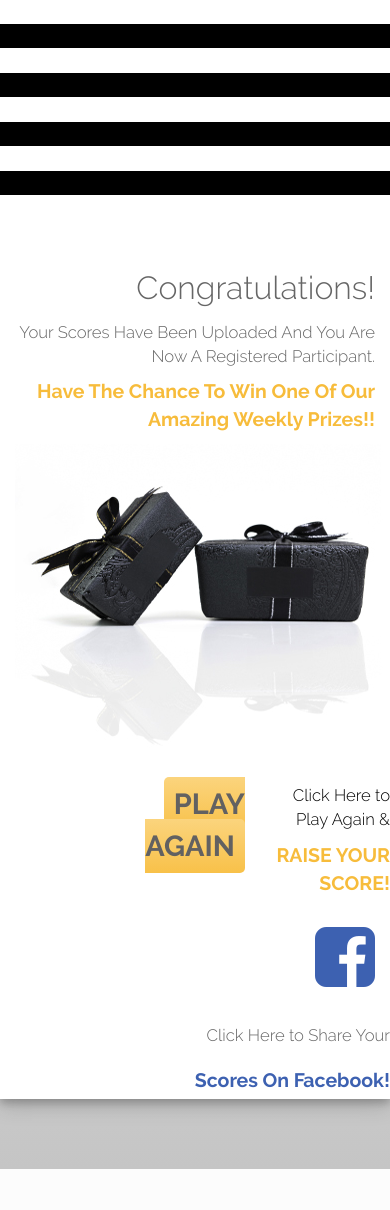
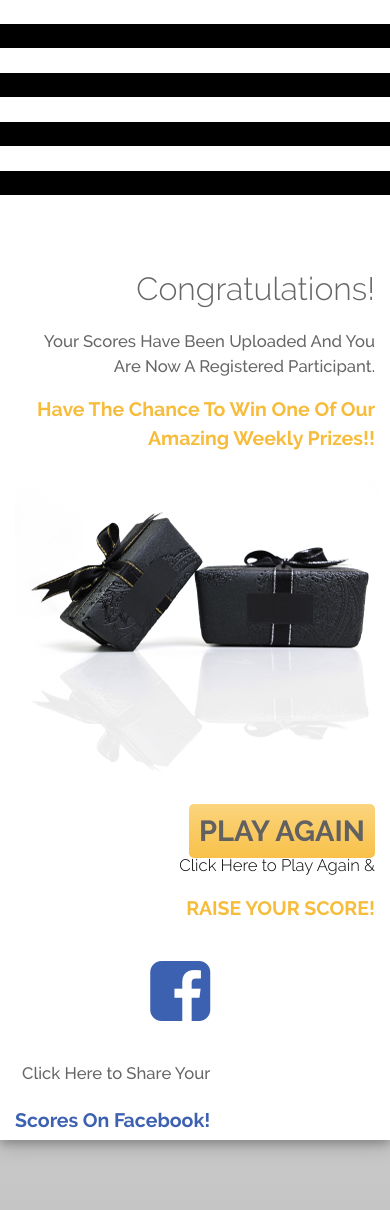
Before and after one commit to AlaaAlmutawa/Memory_Game, a PHP site: page /congratulations.php in a window 390 px wide. Shown: the part 71-1281 px from the top of the page. Before the commit the page ends 1240 px from the top, so only its background shows below. Run offline with PHP 8.4, Linux system fonts and the light colour scheme; some libraries are stand-ins or nearby versions.

Commit message:
updating the layout and javascript

```diff
--- a/congratulations.php
+++ b/congratulations.php
@@ -58,10 +58,10 @@ include 'header.php'?>
             <div class="section">
                 <div class="game">
                 <div class="row">
-                    <div class="col-md-4 col-xs-5 col-xs-offset-3 col-md-offset-3 text-align-right">
+                    <div class="col-md-8 text-align-right">
                         <a href="index.php" class="play-again">PLAY AGAIN</a>
                     </div>
-                    <div class="col-md-4 without-padding">
+                    <div class="col-md-4">
                         <div class="text without-padding">
                             <p class="small">
                                 Click Here to Play Again &
@@ -75,12 +75,12 @@ include 'header.php'?>
                 </div>
                 <div class="row">
                     <div class="text without-padding">
-                        <div class="col-md-4 col-md-offset-3">
+                        <div class="col-md-8">
                             <a class="fb-icon">
                                 <i class="fa fa-facebook-square" aria-hidden="true"></i>
                             </a>
                         </div>
-                        <div class="col-md-4 without-padding">
+                        <div class="col-md-4">
                             <div class="text without-padding">
                                 <a class="small">
                                     Click Here to Share Your
--- a/script.js
+++ b/script.js
@@ -25,11 +25,19 @@ function add() {
 function timer() {
     t = setTimeout(add, 1000);
 }
+function removeLevelsDiv(){
+    $('.difficulties').addClass("hidden");
+}
+function fillColors(){ //fill the colors behind the disks to be revealed once the disk is clicked
+    var colors = ['#6b4052', '#edcbd4', '#f8cd62', '#7c6258', '#9a986f', '#896539', '#009cb7', '#3f6bae', '#6a5994', '#8fc9c2' ]; //the number of colors have to be hlf the number of the disks
+
+}
 $('#start-btn').on('click', function(){
     //set a timer once clicked and show the user the time spent playing while playing
     $('#start-btn').addClass("hidden");
     timer_text.removeClass("hidden");
     timer_text.text("00:00:00");
+    removeLevelsDiv();
     timer();
     fillColors(); //method that would set each disk to a certian color that can be flipped to be reaveled
 
--- a/src/sass/modules/general.scss
+++ b/src/sass/modules/general.scss
@@ -178,7 +178,9 @@ a{
        font-weight: bold;
        color: white;
         background: linear-gradient(#b5dc74, #77a230);
-      }
+      float: right;
+
+    }
       &.play-again{
         color: #626161;
         background: linear-gradient(#fbd47d, #f8c149);
@@ -226,9 +228,9 @@ a{
         width: 90px;
         height: 95px;
       }
-      @media(max-width: 500px){
-      width: 80px;
-      height: 85px;
+      @media(max-width: 540px){
+      width: 70px;
+      height: 75px;
       }
       @media(max-width: 490px){
         width: 70px;
--- a/styles.css
+++ b/styles.css
@@ -169,7 +169,8 @@ img.right {
   .game a.start {
     font-weight: bold;
     color: white;
-    background: linear-gradient(#b5dc74, #77a230); }
+    background: linear-gradient(#b5dc74, #77a230);
+    float: right; }
   .game a.play-again {
     color: #626161;
     background: linear-gradient(#fbd47d, #f8c149); }
@@ -212,10 +213,10 @@ img.right {
       .game .disks .disk {
         width: 90px;
         height: 95px; } }
-    @media (max-width: 500px) {
+    @media (max-width: 540px) {
       .game .disks .disk {
-        width: 80px;
-        height: 85px; } }
+        width: 70px;
+        height: 75px; } }
     @media (max-width: 490px) {
       .game .disks .disk {
         width: 70px;
```
Also changed, not shown: 1 other file.
